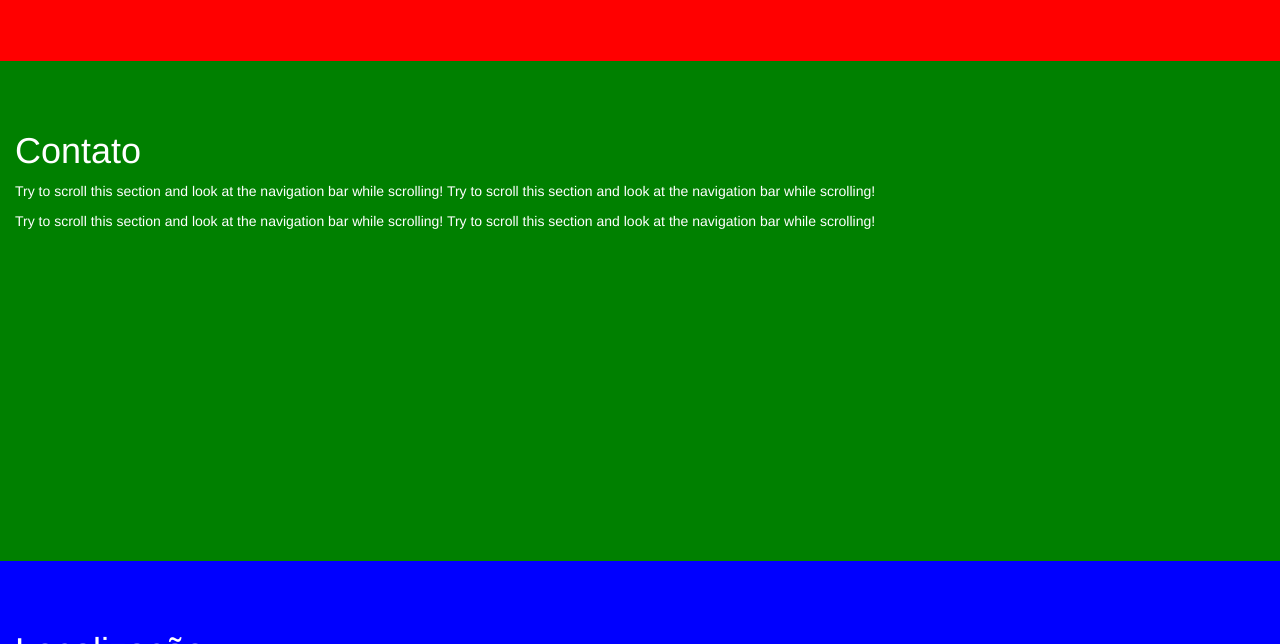
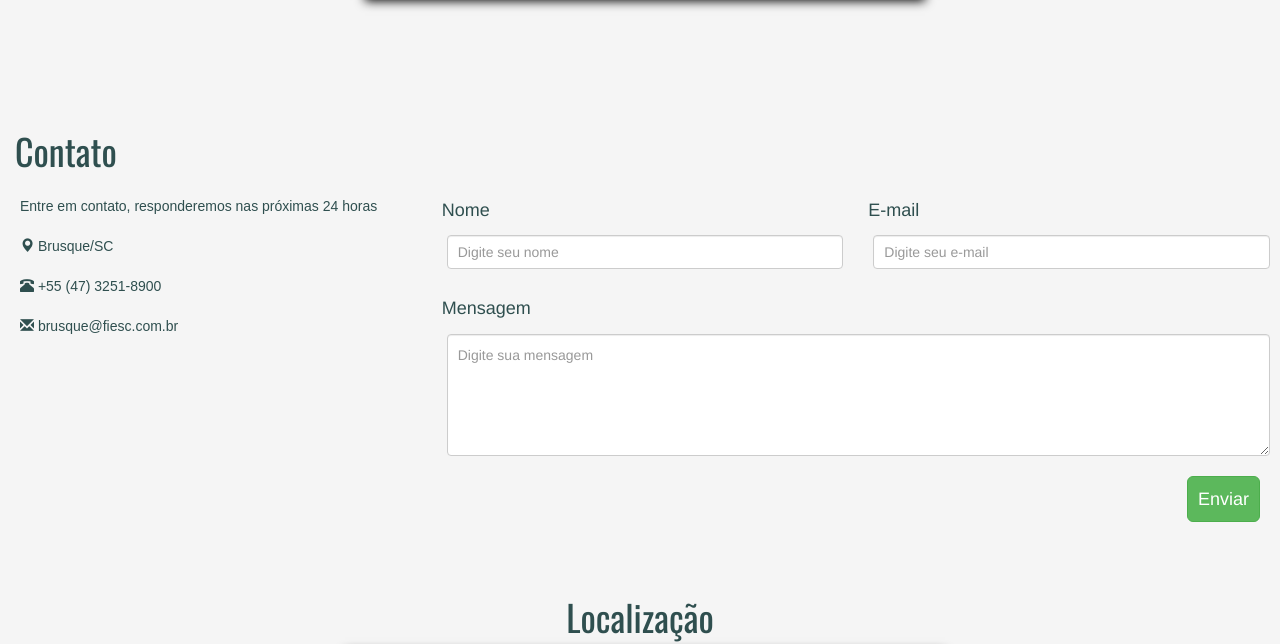
Before and after one commit to fabituany/senaibrusque, a PHP site: page / in a window 1280 px wide. Shown: the part 2841-3485 px from the top of the page. Run offline with PHP 8.4, Linux system fonts and the light colour scheme.

Commit message:
Formulário de contato #33

```diff
--- a/css/estilo.css
+++ b/css/estilo.css
@@ -49,9 +49,9 @@ Seções
 #cursos {padding-top:50px;height:600px;color: #fff; background-color: #673ab7;}
 #noticias {padding-top:50px;height:500px;color: #fff; background-color: #ff9800;}
 #fotos {padding-top:50px;height:500px;color: #fff; background-color: #00bcd4;}
-#videos {padding-top:50px;height:500px;color: #fff; background-color: red;}
-#contato {padding-top:50px;height:500px;color: #fff; background-color: green;}
-#local {padding-top:50px;height:500px;color: #fff; background-color: blue;}
+#videos {padding-top:50px;height:500px;color: #fff; background-color: whitesmoke;}
+#contato {padding-top:50px;height:auto;color: #fff; background-color: whitesmoke;}
+#local {padding-top:50px;height:600px;color: #fff; background-color: whitesmoke;}
 
 
 /**
@@ -68,5 +68,37 @@ Carrossel de imagens
   Personalizar o ícone de dentro de formulário
   */
   .has-feedback{
-      color: darkslategray;
+      color: darkslategrey;
   }
+
+  #local h1,#videos h1,#contato h1{
+      color: darkslategrey;
+      font-family: 'Oswald', sans-serif;
+  }
+
+  #contato h1{margin-bottom: 20px;}
+
+  #contato p{
+      color: darkslategrey;
+      font-family: arial;
+      padding: 5px;
+  }
+
+  #contato input, #contato textarea, #contato button{
+      margin: 5px;
+      padding: 10px;
+
+  }
+
+  #local iframe,#videos iframe{
+      box-shadow: 5px 5px 10px black;
+  }
+
+  #contato .glyphicon{
+      color: darkslategrey;
+  }
+
+  /*Estlizando o formulário de contato*/
+  #contactForm .h4, #contactForm .h3{
+     color: darkslategrey;
+  }
--- /dev/null
+++ b/formContato.php
@@ -0,0 +1,44 @@
+<section id="contato" class="container-fluid">
+    <h1>Contato</h1>
+    <div class="row">
+        <div class="col-md-4">
+            <p>Entre em contato, responderemos nas próximas 24 horas</p>
+            <p><i class="glyphicon glyphicon-map-marker" aria-hidden="true"></i>
+                Brusque/SC
+            </p>
+            <p>
+                <i class="glyphicon glyphicon-phone-alt" aria-hidden="true"></i>
+                +55 (47) 3251-8900
+            </p>
+            <p>
+                <i class="glyphicon glyphicon-envelope" aria-hidden="true"></i>
+                brusque@fiesc.com.br
+            </p>
+        </div>
+        <div class="col-md-8">
+
+            <form role="form" id="contactForm">
+
+                <div class="row">
+                    <div class="form-group col-sm-6">
+                        <label for="name" class="h4">Nome</label>
+                        <input type="text" class="form-control" id="name" placeholder="Digite seu nome" required>
+                    </div>
+                    <div class="form-group col-sm-6">
+                        <label for="email" class="h4">E-mail</label>
+                        <input type="email" class="form-control" id="email" placeholder="Digite seu e-mail" required>
+                    </div>
+                </div>
+                <div class="form-group">
+                    <label for="message" class="h4 ">Mensagem</label>
+                    <textarea id="message" class="form-control" rows="5" placeholder="Digite sua mensagem" required></textarea>
+                </div>
+                <button type="submit" id="form-submit" class="btn btn-success btn-lg pull-right ">Enviar</button>
+                <div id="msgSubmit" class="h3 text-center hidden">Mensagem enviada!</div>
+
+
+            </form>
+
+        </div>
+    </div>
+</section>
--- a/index.php
+++ b/index.php
@@ -3,6 +3,9 @@
     <head>
         <meta charset="UTF-8">
         <title>Site Institucional do SENAI - Brusque</title>
+
+        <!-- Fontes -->
+        <link href='https://fonts.googleapis.com/css?family=Oswald' rel='stylesheet' type='text/css'>
 
         <!-- CSS -->
         <link rel="stylesheet" href="css/bootstrap.min.css" />
@@ -126,36 +129,43 @@
             </div> <!-- row -->
             <!-- fim do carrossel de imagens -->
         </section>
+
         <section id="cursos" class="container-fluid">
             <h1>Cursos</h1>
             <p>Try to scroll this section and look at the navigation bar while scrolling! Try to scroll this section and look at the navigation bar while scrolling!</p>
             <p>Try to scroll this section and look at the navigation bar while scrolling! Try to scroll this section and look at the navigation bar while scrolling!</p>
         </section>
+
         <section id="noticias" class="container-fluid">
             <h1>Notícias</h1>
             <p>Try to scroll this section and look at the navigation bar while scrolling! Try to scroll this section and look at the navigation bar while scrolling!</p>
             <p>Try to scroll this section and look at the navigation bar while scrolling! Try to scroll this section and look at the navigation bar while scrolling!</p>
         </section>
+
         <section id="fotos" class="container-fluid">
             <h1>Fotos</h1>
             <p>Try to scroll this section and look at the navigation bar while scrolling! Try to scroll this section and look at the navigation bar while scrolling!</p>
             <p>Try to scroll this section and look at the navigation bar while scrolling! Try to scroll this section and look at the navigation bar while scrolling!</p>
         </section>
+
         <section id="videos" class="container-fluid">
-            <h1>Vídeos</h1>
-            <p>Try to scroll this section and look at the navigation bar while scrolling! Try to scroll this section and look at the navigation bar while scrolling!</p>
-            <p>Try to scroll this section and look at the navigation bar while scrolling! Try to scroll this section and look at the navigation bar while scrolling!</p>
+            <div class="text-center">
+                <h1>Galeria Vídeos</h1>
+                <iframe width="560" height="315" src="https://www.youtube.com/embed/videoseries?list=PLXTxMOByxQKOZcxIvbgx_93ItPjnbqYIk" frameborder="0" allowfullscreen></iframe>
+            </div>
         </section>
-        <section id="contato" class="container-fluid">
-            <h1>Contato</h1>
-            <p>Try to scroll this section and look at the navigation bar while scrolling! Try to scroll this section and look at the navigation bar while scrolling!</p>
-            <p>Try to scroll this section and look at the navigation bar while scrolling! Try to scroll this section and look at the navigation bar while scrolling!</p>
+
+        <?php include 'formContato.php'; ?>
+
+        <section id="local" class="container-fluid">
+            <div class="text-center">
+                <h1>Localização</h1>
+                <iframe src="https://www.google.com/maps/embed?pb=!1m23!1m12!1m3!1d5972.578301415663!2d-48.91459628134629!3d-27.11484556231412!2m3!1f0!2f0!3f0!3m2!1i1024!2i768!4f13.1!4m8!3e6!4m0!4m5!1s0x94df47b2050e1221%3A0xb0ebeaaf853b447!2sAv.+Primeiro+de+Maio%2C+670+-+Primeiro+de+Maio%2C+Brusque+-+SC%2C+88353-202!3m2!1d-27.1156975!2d-48.910202!5e0!3m2!1spt-BR!2sbr!4v1447800510027" width="600" height="450" frameborder="0" style="border:0" allowfullscreen></iframe>
+            </div>
         </section>
-        <section id="local" class="container-fluid">
-            <h1>Localização</h1>
-            <p>Try to scroll this section and look at the navigation bar while scrolling! Try to scroll this section and look at the navigation bar while scrolling!</p>
-            <p>Try to scroll this section and look at the navigation bar while scrolling! Try to scroll this section and look at the navigation bar while scrolling!</p>
-        </section>
+
         <script src="js/meuscript.js"></script>
+        <script src="js/formScript.js"></script>
+
     </body>
 </html>
--- /dev/null
+++ b/js/formScript.js
@@ -0,0 +1,39 @@
+/*
+ * Building a Bootstrap Contact Form Using PHP and AJAX
+ *http://webdesign.tutsplus.com/tutorials/building-a-bootstrap-contact-form-using-php-and-ajax--cms-23068
+ *
+ */
+
+$("#contactForm").submit(function (event) {
+    // Cancela o envio padrão
+    event.preventDefault();
+    //Chama uma função que fará o envio do formulário
+    console.log("submitForm");
+    submitForm();
+});
+
+function submitForm() {
+    // Inicializa variáveis com o conteúdo do formulário
+    var name = $("#name").val();
+    var email = $("#email").val();
+    var message = $("#message").val();
+
+    console.log("name=" + name + "&email=" + email + "&message=" + message);
+
+    $.ajax({
+        type: "POST",
+        url: "formProcess.php",
+        data: "name=" + name + "&email=" + email + "&message=" + message,
+        success: function (text) {
+            if (text == "success") {
+                console.log("formSuccess");
+                formSuccess();
+            }else{
+                console.log("formSuccess FALHOU. Texto: " + text);
+            }
+        }
+    });
+}
+function formSuccess() {
+    $("#msgSubmit").removeClass("hidden");
+}
```
Also changed, not shown: formProcess.php (added, +30 -0 lines).
